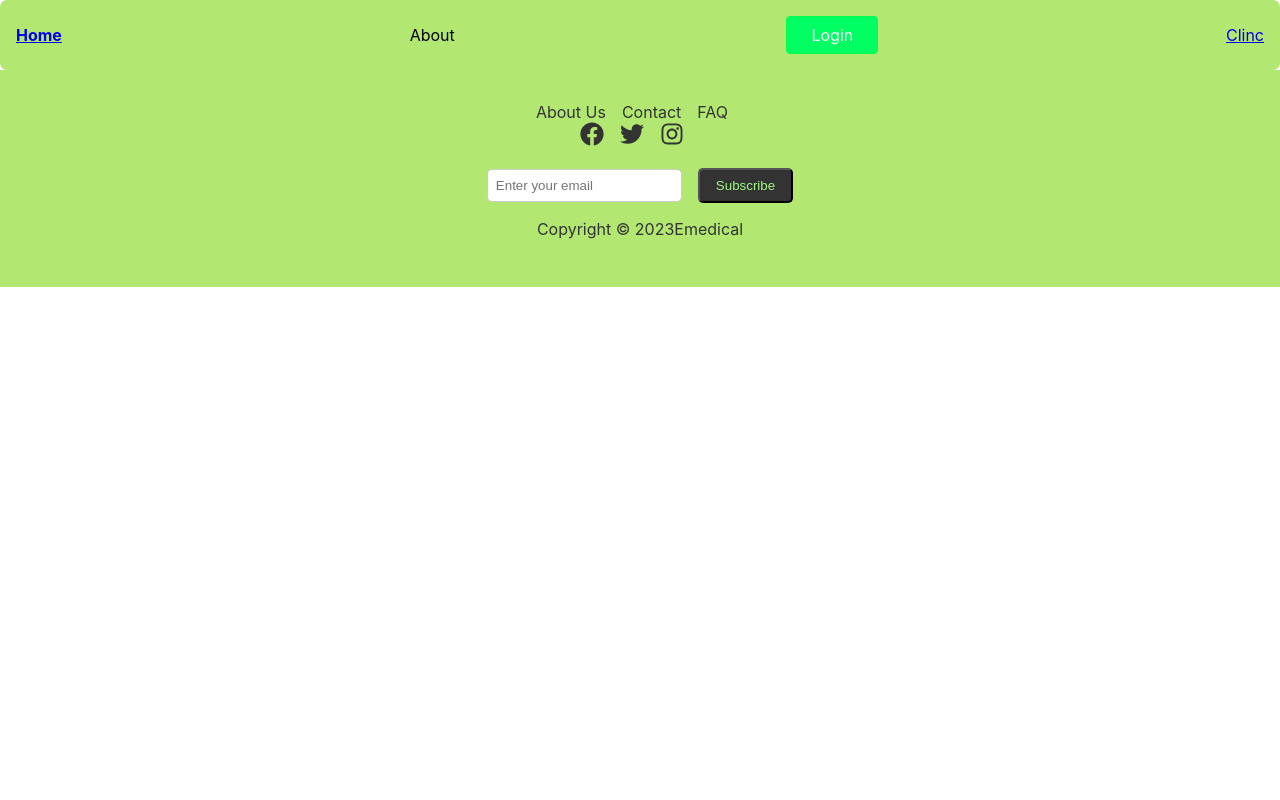
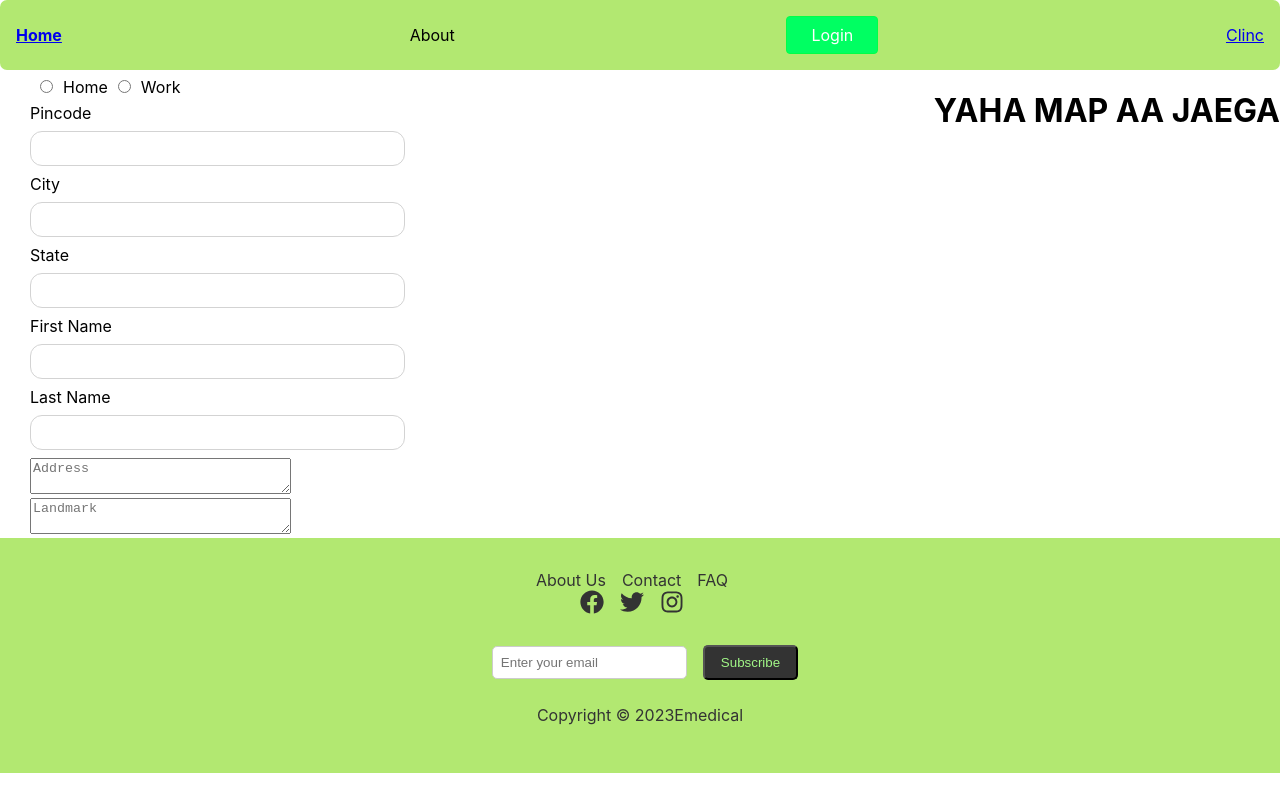
Before and after one commit to Ankitaayush/emedical, a React (Create React App) app: page /pgg/addnewaddress in a window 1280 px wide. Built offline with nearby package versions, Linux system fonts and the light colour scheme.

Commit message:
added new address

```diff
--- a/src/App.js
+++ b/src/App.js
@@ -18,6 +18,7 @@ import Cart from './components/cart';
 import  Pgg  from './components/pgg';
 import Addaddress from './components/addaddress';
 import Addcustomer from './components/addcustomer';
+import AddNewAddress from './components/AddNewAddress';
 function App() {
   const [showAuth,setShowAuth] = useState(false)
 
@@ -39,6 +40,7 @@ function App() {
         <Route path="/pgg/detail" element={<Pgg/>}/>
         <Route path="/pgg/addcustomer" element={<Addcustomer/>}/>
         <Route path="/pgg/addaddress" element={<Addaddress/>}/>
+        <Route path="/pgg/addnewaddress" element={<AddNewAddress/>}/>
         </Routes>
 
         <Footer/>
--- /dev/null
+++ b/src/components/AddNewAddress.js
@@ -0,0 +1,38 @@
+import React from 'react'
+
+import '../public/AddNewAddress.css'
+
+export default function AddNewAddress() {
+  return (
+    <div id="addNewAddress">
+      <form action="" className="addNewAddress">
+
+        <input type="radio" />
+        <label htmlFor="">Home</label>
+        <input type="radio" />
+        <label htmlFor="">Work</label>
+        <br />
+        <label htmlFor="">Pincode</label>
+        <input type="text" className='pincode' />
+        <br />
+        <label htmlFor="">City</label>
+        <input type="text" />
+        <label htmlFor="">State</label>
+        <input type="text" />
+        <br />
+        <label htmlFor="">First Name</label>
+        <input type="text" />
+        <label htmlFor="">Last Name</label>
+        <input type="text" />
+        <br />
+        {/* <label htmlFor="">Address</label> */}
+        <textarea name="" cols="30" rows="2" placeholder="Address"></textarea>
+        <br />
+        <textarea name="" cols="30" rows="2" placeholder="Landmark"></textarea>
+      </form>
+      <div id="CurrentLocationmap">
+        <h1>YAHA MAP AA JAEGA</h1>
+      </div>
+    </div>
+  )
+}
--- a/src/components/addaddress.js
+++ b/src/components/addaddress.js
@@ -8,7 +8,7 @@ const deleteHandler = () => {
 const Addaddress = () => {
   return (
     <React.Fragment>
-      <button className="addaddressrbtn"> Addaddress</button>
+      <Link  to="/pgg/addnewaddress" className="addaddressrbtn"> Addaddress</Link>
       <div className="flexnew">
         <div className="details">
           {
--- /dev/null
+++ b/src/public/AddNewAddress.css
@@ -0,0 +1,28 @@
+.addNewAddress {
+
+    width: 30%;
+}
+
+input {
+
+    margin: 10px;
+}
+
+input[type=text] {
+    width: 100%;
+    padding: 12px 20px;
+    margin: 8px 0;
+    box-sizing: border-box;
+}
+
+.pincode {
+
+    width: 100% !important;
+}
+
+#addNewAddress {
+
+    display: flex;
+    justify-content: space-between;
+    margin-left: 30px;
+}
```
